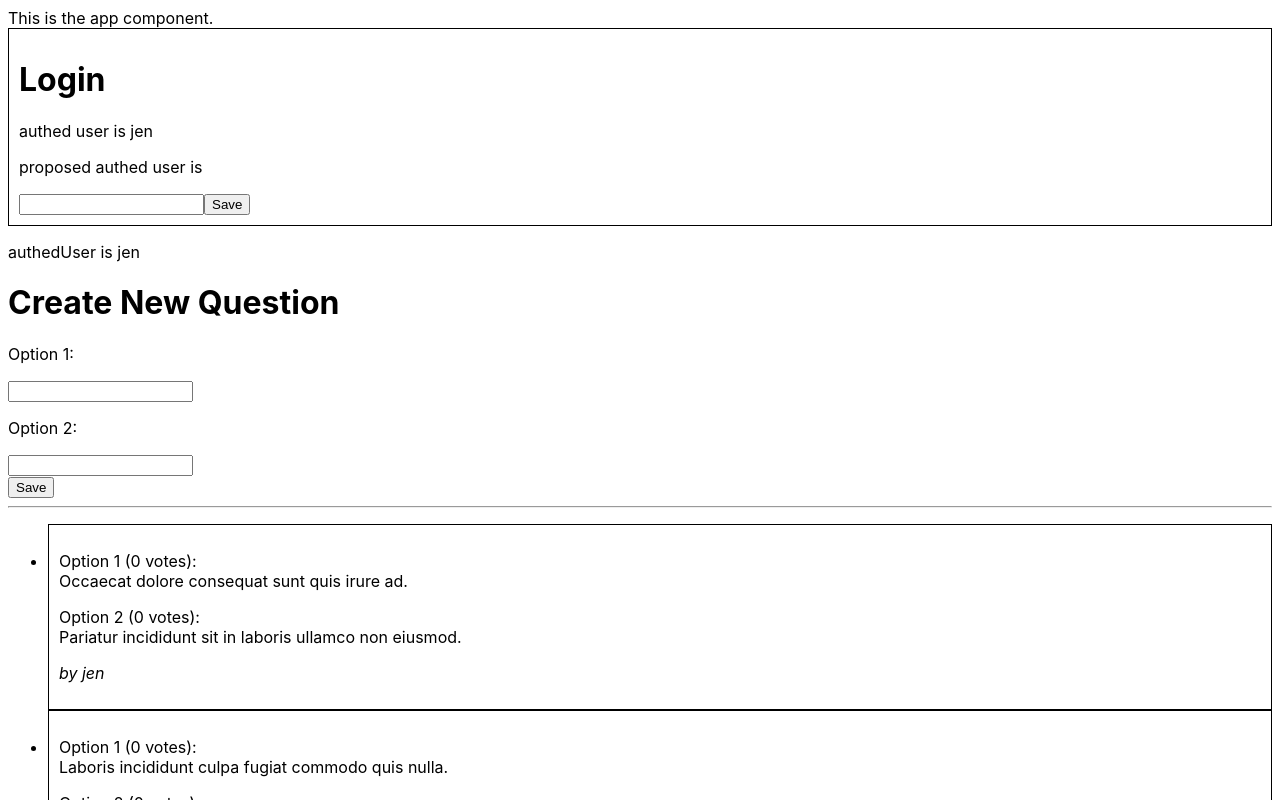
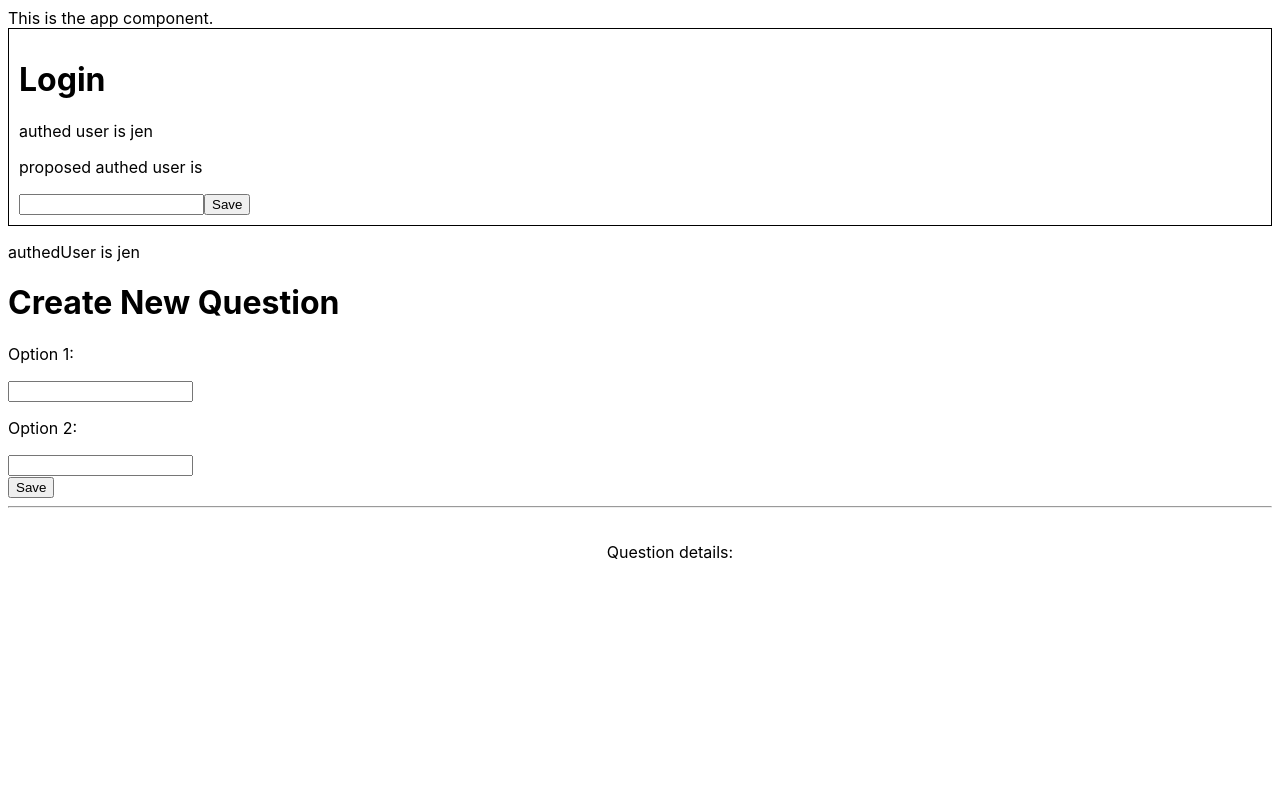
Before and after one commit to jhgilbert/would_you_rather, a React (Create React App) app: page / in a window 1280 px wide. Shown: the top 800 px of the page. Built offline with nearby package versions, Linux system fonts and the light colour scheme.

Commit message:
feat: Wire up question details pane

```diff
--- a/src/components/App.js
+++ b/src/components/App.js
@@ -4,44 +4,34 @@ import { setAuthedUser } from '../actions/authedUser'
 import { addQuestion, addVoteToQuestion } from '../actions/questions'
 import NewQuestion from './NewQuestion'
 import QuestionList from './QuestionList'
+import Question from './Question'
 import Login from './Login'
 import { LoremIpsum } from 'lorem-ipsum'
 
 class App extends Component {
-  // temporary function for testing purposes
-  populateQuestions() {
-    const lorem = new LoremIpsum({
-      sentencesPerParagraph: {
-        max: 8,
-        min: 4
-      },
-      wordsPerSentence: {
-        max: 8,
-        min: 4
-      }
-    });
+  state = {
+    currentQuestionId: null
+  }
 
-    for (var i = 0; i < 10; i++) {
-      const question = {
-        optionOne: { text: lorem.generateSentences(1) },
-        optionTwo: { text: lorem.generateSentences(1) },
-      }
-
-      this.props.dispatch(addQuestion(question, this.props.authedUser))
-    }
+  setCurrentQuestionId = (id) => {
+    this.setState(() => ({
+      currentQuestionId: id
+    }))
   }
 
   render() {
-    // make a bunch of fake questions!!!! muahaahaa
-    this.populateQuestions()
-
     return (
       <div className="App">
         This is the app component.
         <Login />
         <NewQuestion />
         <hr />
-        <QuestionList />
+        <div style={{width: '45%', padding: '10px', display: 'inline-block', verticalAlign: 'top'}} >
+          <QuestionList currentQuestionId={this.state.currentQuestionId} handleQuestionSelect={this.setCurrentQuestionId} />
+        </div>
+        <div style={{width: '45%', padding: '10px', display: 'inline-block', verticalAlign: 'top'}} >
+          <Question id={this.state.currentQuestionId}/>
+        </div>
       </div>
     )
   }
--- /dev/null
+++ b/src/components/Question.js
@@ -0,0 +1,23 @@
+import React, { Component } from 'react'
+import { connect } from 'react-redux'
+
+class Question extends Component {
+  render() {
+    return (
+      <div>
+        <p>Question details: </p>
+        <p>{JSON.stringify(this.props.question)}</p>
+      </div>
+    )
+  }
+}
+
+function mapStateToProps( { questions }, { id } ) {
+  const question = questions[id]
+
+  return {
+    question
+  }
+}
+
+export default connect(mapStateToProps)(Question)
--- a/src/components/QuestionList.js
+++ b/src/components/QuestionList.js
@@ -7,7 +7,7 @@ class QuestionList extends Component {
     return (
       <ul>
         {this.props.questionIds.map((id) => (
-          <li key={id}>
+          <li key={id} onClick={() => this.props.handleQuestionSelect(id)}>
             <QuestionPreview id={id} />
           </li>
         ))}
```
